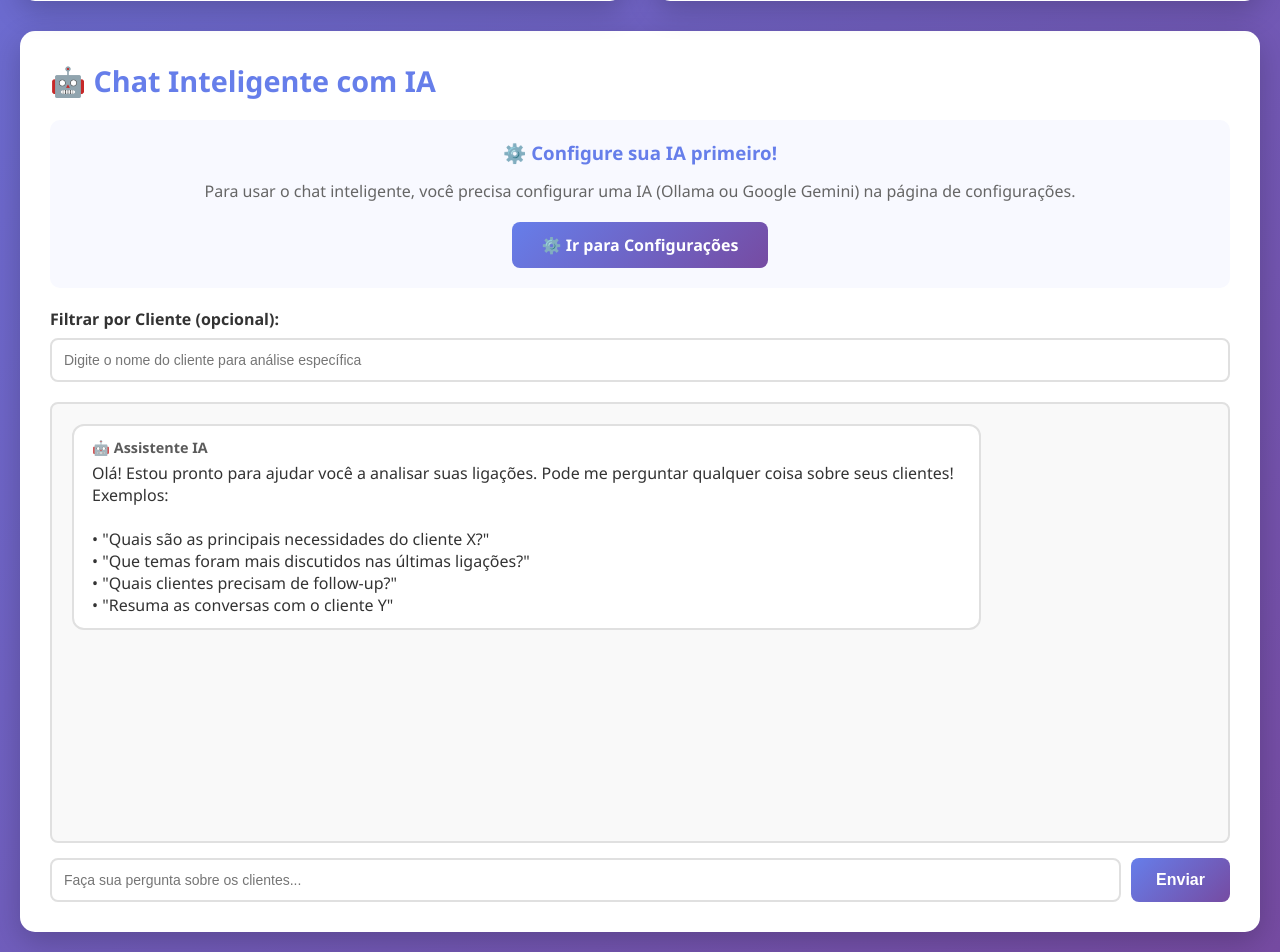
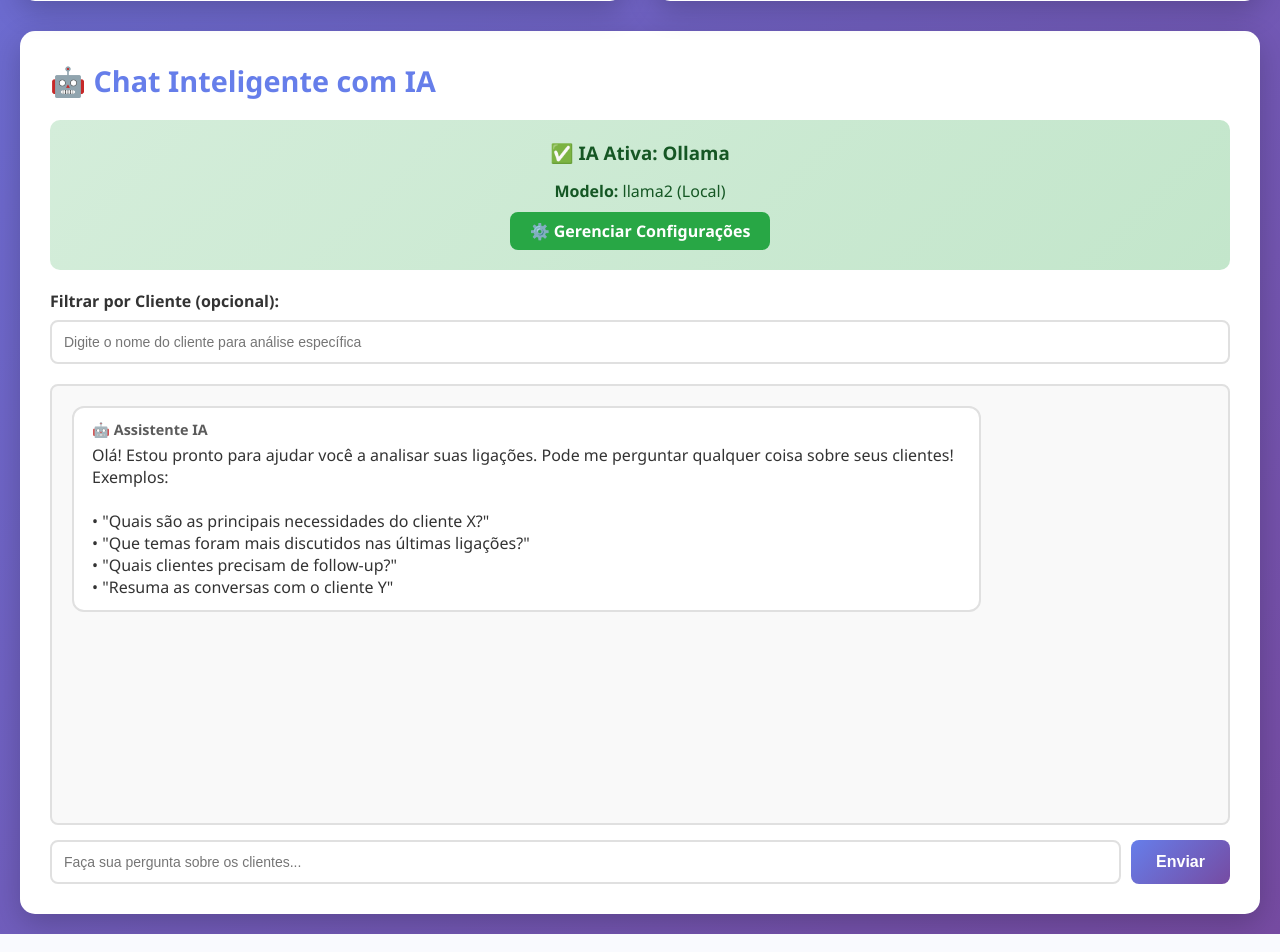
Before and after one commit to robinCardoso/GestaoLigacoes-IA, a Flask app: page / in a window 1280 px wide. Shown: the part 1310-2262 px from the top of the page. Run offline with Flask 3, Linux system fonts and the light colour scheme; data that the repository does not hold is empty.

Commit message:
feat: adiciona indicador visual de IA ativa e corrige API Gemini
- Mostra card verde com IA ativa (Gemini ou Ollama) na pagina principal
- Indica claramente qual modelo esta sendo usado
- Corrige URL API Gemini: v1 em vez de v1beta
- Endpoint /api/config retorna active_ia para identificar qual usar
- Prioridade: Gemini se configurado, senao Ollama
- UX melhorada: usuario sabe sempre qual IA esta ativa

```diff
--- a/app.py
+++ b/app.py
@@ -64,11 +64,23 @@ def configuracoes():
 @app.route('/api/config', methods=['GET'])
 def get_config():
     config = load_config()
-    # Retornar apenas se a API key existe (não a chave em si por segurança)
+
+    # Verificar qual IA está configurada
+    has_gemini = bool(config.get('gemini_api_key'))
+    has_ollama = False
+
+    try:
+        response = requests.get('http://localhost:11434/api/tags', timeout=2)
+        has_ollama = response.status_code == 200
+    except:
+        pass
+
     return jsonify({
-        'has_gemini_key': bool(config.get('gemini_api_key')),
+        'has_gemini_key': has_gemini,
         'gemini_api_key': config.get('gemini_api_key', ''),
-        'ollama_model': config.get('ollama_model', 'llama2')
+        'ollama_model': config.get('ollama_model', 'llama2'),
+        'has_ollama': has_ollama,
+        'active_ia': 'gemini' if has_gemini else ('ollama' if has_ollama else None)
     })
 
 # API: Salvar configurações
@@ -225,8 +237,8 @@ PERGUNTA DO USUÁRIO: {pergunta}
 
 Analise o histórico e responda de forma clara, objetiva e útil. Identifique padrões, necessidades e oportunidades."""
 
-        # Chamar Google Gemini API (usando gemini-1.5-flash - mais rápido e gratuito)
-        url = f'https://generativelanguage.googleapis.com/v1beta/models/gemini-1.5-flash:generateContent?key={api_key}'
+        # Chamar Google Gemini API (usando gemini-pro - estável)
+        url = f'https://generativelanguage.googleapis.com/v1/models/gemini-pro:generateContent?key={api_key}'
 
         response = requests.post(
             url,
@@ -246,7 +258,7 @@ Analise o histórico e responda de forma clara, objetiva e útil. Identifique pa
             return jsonify({
                 'success': True,
                 'resposta': resposta_texto,
-                'modelo': 'gemini-1.5-flash'
+                'modelo': 'gemini-pro'
             })
         else:
             return jsonify({
--- a/templates/index.html
+++ b/templates/index.html
@@ -423,7 +423,7 @@
         <div class="card">
             <h2>🤖 Chat Inteligente com IA</h2>
 
-            <div style="background: #f8f9ff; padding: 20px; border-radius: 10px; margin-bottom: 20px; text-align: center;">
+            <div id="iaStatusCard" style="background: #f8f9ff; padding: 20px; border-radius: 10px; margin-bottom: 20px; text-align: center;">
                 <h3 style="color: #667eea; margin-bottom: 15px;">⚙️ Configure sua IA primeiro!</h3>
                 <p style="color: #666; margin-bottom: 20px;">
                     Para usar o chat inteligente, você precisa configurar uma IA (Ollama ou Google Gemini) na página de configurações.
@@ -478,10 +478,38 @@
                 const response = await fetch('/api/config');
                 const config = await response.json();
 
-                // Verificar se tem API Key do Gemini ou Ollama configurado
-                if (config.gemini_api_key || config.ollama_model) {
+                const statusCard = document.getElementById('iaStatusCard');
+
+                // Verificar qual IA está configurada
+                if (config.active_ia === 'gemini') {
                     iaConfigured = true;
+                    statusCard.style.background = 'linear-gradient(135deg, #d4edda 0%, #c3e6cb 100%)';
+                    statusCard.innerHTML = `
+                        <h3 style="color: #155724; margin-bottom: 15px;">✅ IA Ativa: Google Gemini</h3>
+                        <p style="color: #155724; margin-bottom: 10px;">
+                            <strong>Modelo:</strong> gemini-pro (Online)
+                        </p>
+                        <a href="/configuracoes" class="btn" style="width: auto; padding: 8px 20px; text-decoration: none; display: inline-block; background: #28a745;">
+                            ⚙️ Gerenciar Configurações
+                        </a>
+                    `;
                     enableChat();
+                } else if (config.active_ia === 'ollama' && config.has_ollama) {
+                    iaConfigured = true;
+                    statusCard.style.background = 'linear-gradient(135deg, #d4edda 0%, #c3e6cb 100%)';
+                    statusCard.innerHTML = `
+                        <h3 style="color: #155724; margin-bottom: 15px;">✅ IA Ativa: Ollama</h3>
+                        <p style="color: #155724; margin-bottom: 10px;">
+                            <strong>Modelo:</strong> ${config.ollama_model} (Local)
+                        </p>
+                        <a href="/configuracoes" class="btn" style="width: auto; padding: 8px 20px; text-decoration: none; display: inline-block; background: #28a745;">
+                            ⚙️ Gerenciar Configurações
+                        </a>
+                    `;
+                    enableChat();
+                } else {
+                    // Nenhuma IA configurada
+                    iaConfigured = false;
                 }
             } catch (error) {
                 console.log('Erro ao verificar configurações:', error);
```
